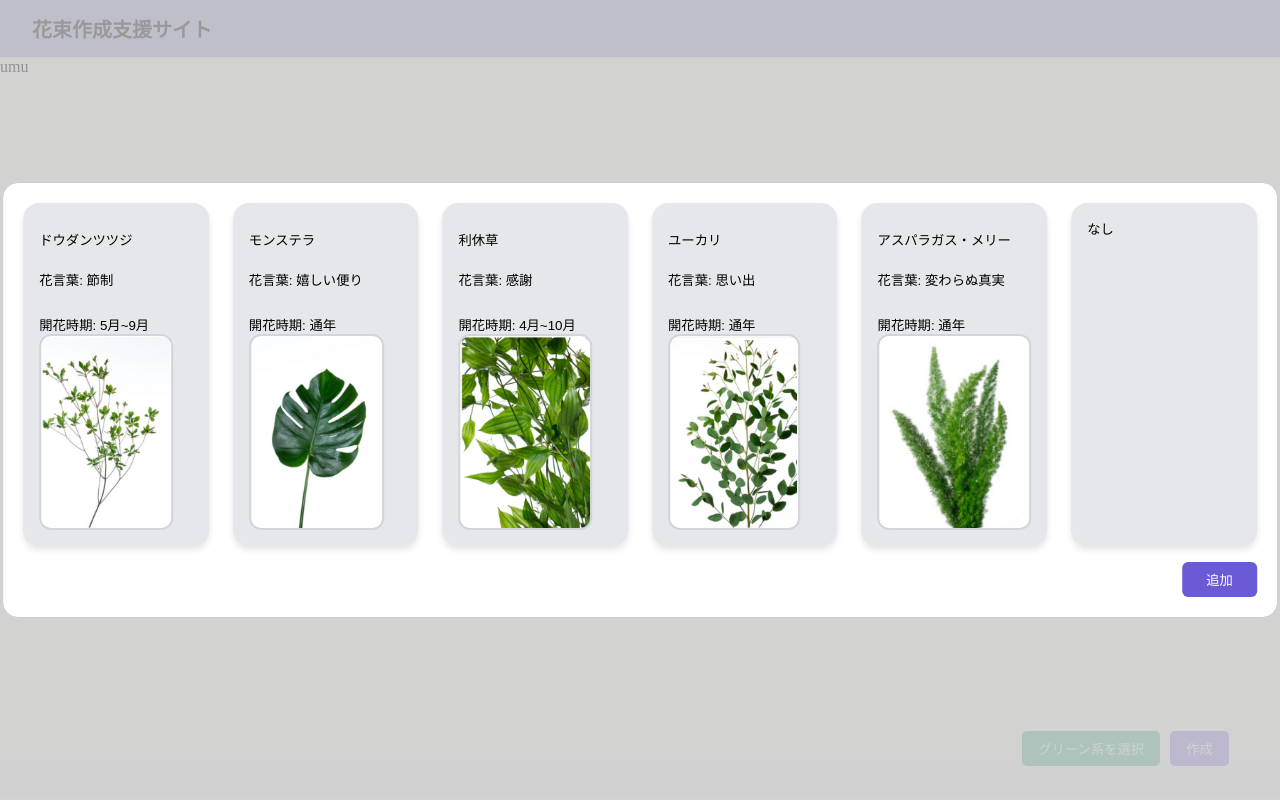
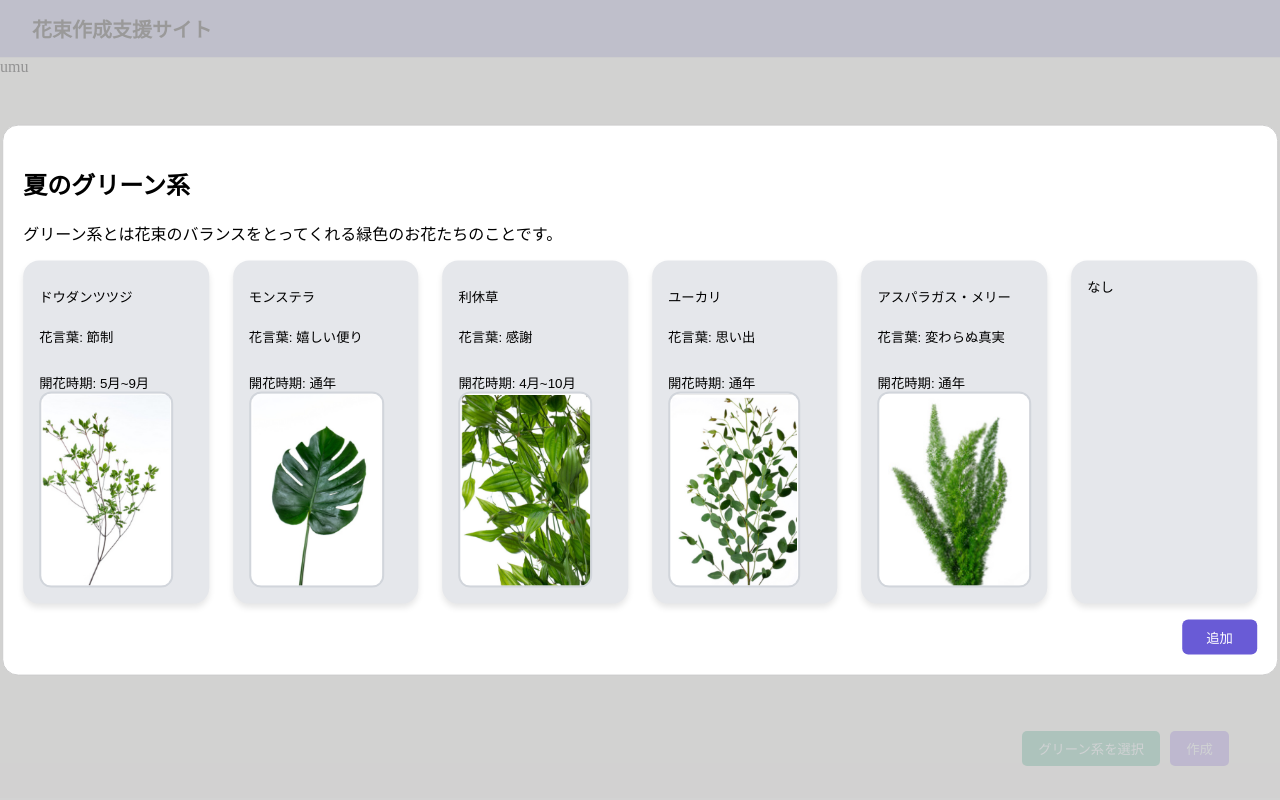
Before and after one commit to vdslab/theme2025-eucalyptus, a React (Vite) app: page /cart in a window 1280 px wide. Both pictures are taken after a click on the button "グリーン系を選択". Built offline with nearby package versions, Linux system fonts and the light colour scheme.

Commit message:
とりあえずグリーン系完成

```diff
--- a/src/pages/function/ModalPage.jsx
+++ b/src/pages/function/ModalPage.jsx
@@ -60,6 +60,10 @@ const ModalPage = ({ isOpen, setIsOpen }) => {
 
   return (
     <Modal isOpen={isOpen} onRequestClose={closeModal} style={customStyles}>
+      <h2>夏のグリーン系</h2>
+      <p>
+        グリーン系とは花束のバランスをとってくれる緑色のお花たちのことです。
+      </p>
       <div className="modal-grid">
         {greenFlowerData.map((greenFlower, index) => (
           <button key={index} className="modal-card">
```
